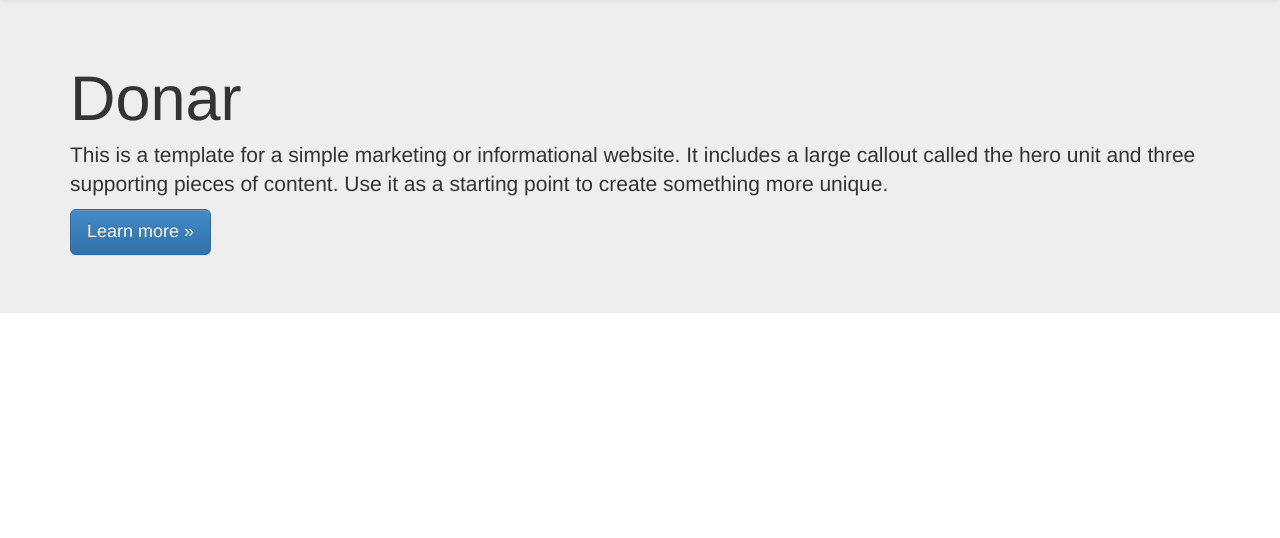
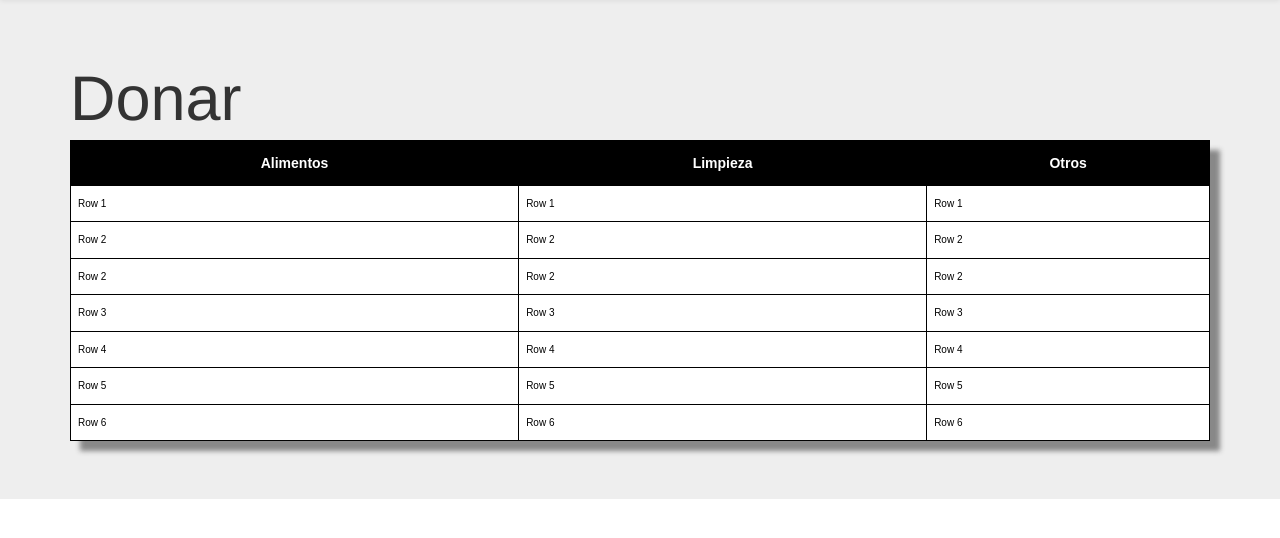
Before and after one commit to juanjcsr/dona.me, a PHP site: page /donar.html in a window 1280 px wide. Shown: the part 51-589 px from the top of the page. Run offline with PHP 8.4, Linux system fonts and the light colour scheme; some libraries are stand-ins or nearby versions.

Commit message:
agregar pagina donar y mapas

```diff
--- a/css/main.css
+++ b/css/main.css
@@ -8,6 +8,102 @@
 	max-width: 100%;
 }
 
+.CSSTableDonar {
+	margin:0px;padding:0px;
+	width:100%;
+	box-shadow: 10px 10px 5px #888888;
+	border:1px solid #000000;
+
+	-moz-border-radius-bottomleft:0px;
+	-webkit-border-bottom-left-radius:0px;
+	border-bottom-left-radius:0px;
+
+	-moz-border-radius-bottomright:0px;
+	-webkit-border-bottom-right-radius:0px;
+	border-bottom-right-radius:0px;
+
+	-moz-border-radius-topright:0px;
+	-webkit-border-top-right-radius:0px;
+	border-top-right-radius:0px;
+
+	-moz-border-radius-topleft:0px;
+	-webkit-border-top-left-radius:0px;
+	border-top-left-radius:0px;
+}.CSSTableDonar table{
+	width:100%;
+	height:100%;
+	margin:0px;padding:0px;
+}.CSSTableDonar tr:last-child td:last-child {
+	-moz-border-radius-bottomright:0px;
+	-webkit-border-bottom-right-radius:0px;
+	border-bottom-right-radius:0px;
+}
+.CSSTableDonar table tr:first-child td:first-child {
+	-moz-border-radius-topleft:0px;
+	-webkit-border-top-left-radius:0px;
+	border-top-left-radius:0px;
+}
+.CSSTableDonar table tr:first-child td:last-child {
+	-moz-border-radius-topright:0px;
+	-webkit-border-top-right-radius:0px;
+	border-top-right-radius:0px;
+}.CSSTableDonar tr:last-child td:first-child{
+	-moz-border-radius-bottomleft:0px;
+	-webkit-border-bottom-left-radius:0px;
+	border-bottom-left-radius:0px;
+}.CSSTableDonar tr:hover td{
+	background-color:#ffffff;
+
+
+}
+.CSSTableDonar td{
+	vertical-align:middle;
+
+	background-color:#ffffff;
+
+	border:1px solid #000000;
+	border-width:0px 1px 1px 0px;
+	text-align:left;
+	padding:7px;
+	font-size:10px;
+	font-family:Arial;
+	font-weight:normal;
+	color:#000000;
+}.CSSTableDonar tr:last-child td{
+	border-width:0px 1px 0px 0px;
+}.CSSTableDonar tr td:last-child{
+	border-width:0px 0px 1px 0px;
+}.CSSTableDonar tr:last-child td:last-child{
+	border-width:0px 0px 0px 0px;
+}
+.CSSTableDonar tr:first-child td{
+		background:-o-linear-gradient(bottom, #000000 5%, #000000 100%);	background:-webkit-gradient( linear, left top, left bottom, color-stop(0.05, #000000), color-stop(1, #000000) );
+	background:-moz-linear-gradient( center top, #000000 5%, #000000 100% );
+	filter:progid:DXImageTransform.Microsoft.gradient(startColorstr="#000000", endColorstr="#000000");	background: -o-linear-gradient(top,#000000,000000);
+
+	background-color:#000000;
+	border:0px solid #000000;
+	text-align:center;
+	border-width:0px 0px 1px 1px;
+	font-size:14px;
+	font-family:Arial;
+	font-weight:bold;
+	color:#ffffff;
+}
+.CSSTableDonar tr:first-child:hover td{
+	background:-o-linear-gradient(bottom, #000000 5%, #000000 100%);	background:-webkit-gradient( linear, left top, left bottom, color-stop(0.05, #000000), color-stop(1, #000000) );
+	background:-moz-linear-gradient( center top, #000000 5%, #000000 100% );
+	filter:progid:DXImageTransform.Microsoft.gradient(startColorstr="#000000", endColorstr="#000000");	background: -o-linear-gradient(top,#000000,000000);
+
+	background-color:#000000;
+}
+.CSSTableDonar tr:first-child td:first-child{
+	border-width:0px 0px 1px 0px;
+}
+.CSSTableDonar tr:first-child td:last-child{
+	border-width:0px 0px 1px 1px;
+}
+
 /* ==========================================================================
    Author's custom styles
    ========================================================================== */
--- a/donar.html
+++ b/donar.html
@@ -70,8 +70,99 @@
       <div class="container">
         <h1>Donar</h1>
 
-        <p>This is a template for a simple marketing or informational website. It includes a large callout called the hero unit and three supporting pieces of content. Use it as a starting point to create something more unique.</p>
-        <p><a class="btn btn-primary btn-lg">Learn more &raquo;</a></p>
+        <p><div class="CSSTableDonar" >
+                <table >
+                    <tr>
+                        <td>
+                            Alimentos
+                        </td>
+                        <td >
+                            Limpieza
+                        </td>
+                        <td>
+                            Otros
+                        </td>
+                    </tr>
+                    <tr>
+                        <td >
+                            Row 1
+                        </td>
+                        <td>
+                            Row 1
+                        </td>
+                        <td>
+                            Row 1
+                        </td>
+                    </tr>
+                    <tr>
+                        <td >
+                            Row 2
+                        </td>
+                        <td>
+                            Row 2
+                        </td>
+                        <td>
+                            Row 2
+                        </td>
+                    </tr>
+                    <tr>
+                        <td >
+                            Row 2
+                        </td>
+                        <td>
+                            Row 2
+                        </td>
+                        <td>
+                            Row 2
+                        </td>
+                    </tr>
+                    <tr>
+                        <td >
+                            Row 3
+                        </td>
+                        <td>
+                            Row 3
+                        </td>
+                        <td>
+                            Row 3
+                        </td>
+                    </tr>
+                    <tr>
+                        <td >
+                            Row 4
+                        </td>
+                        <td>
+                            Row 4
+                        </td>
+                        <td>
+                            Row 4
+                        </td>
+                    </tr>
+                    <tr>
+                        <td >
+                            Row 5
+                        </td>
+                        <td>
+                            Row 5
+                        </td>
+                        <td>
+                            Row 5
+                        </td>
+                    </tr>
+                    <tr>
+                        <td >
+                            Row 6
+                        </td>
+                        <td>
+                            Row 6
+                        </td>
+                        <td>
+                            Row 6
+                        </td>
+                    </tr>
+                </table>
+            </div>
+            </p>
       </div>
     </div>
 
```
Also changed, not shown: centros.html (+12 -4 lines), mapa.html (+12 -0 lines).
